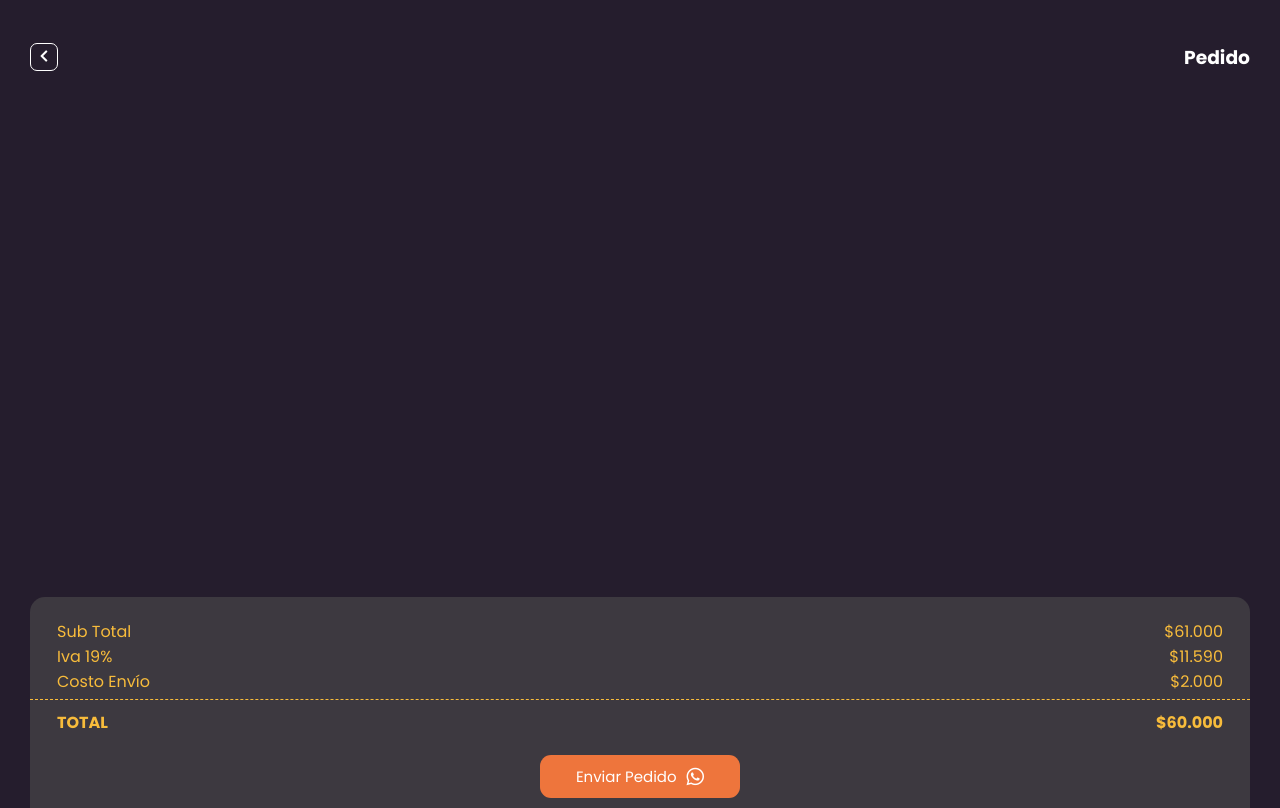
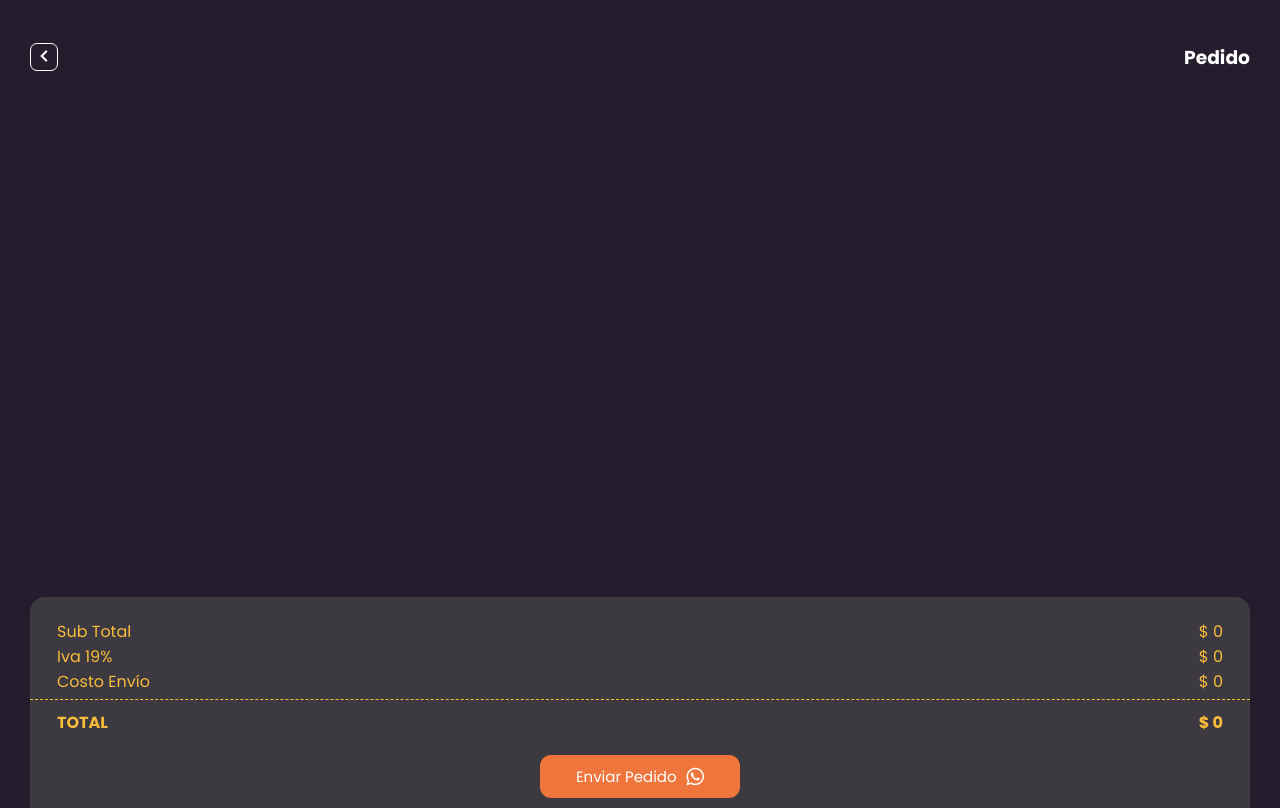
Before and after one commit to solemme1987/terranova-react, a React (Create React App) app: page /auth/cart in a window 1280 px wide. Built offline with nearby package versions, Linux system fonts and the light colour scheme.

Commit message:
carrito terminado

```diff
--- a/src/components/DataPay.js
+++ b/src/components/DataPay.js
@@ -1,22 +1,49 @@
-import React from 'react'
+import React, { useContext } from 'react'
+import { Context } from './context/Context'
+
+
 
 export const DataPay = () => {
+
+const {cart} = useContext(Context)
+let subtotal=0;
+let total= 0;
+let envio= 2000;
+let iva=0;
+
+if(cart.length>0){
+    cart.forEach(({totalCart,quantity,price})=> {
+
+         subtotal+=(quantity*price)
+
+    });
+    iva=(subtotal*19)/100;
+    total+= subtotal+envio+iva;
+}
+
+// formatear moneda
+const formatter = new Intl.NumberFormat('es-CO',{
+    style: 'currency',
+    currency: 'COP',
+    minimumFractionDigits: 0
+})
+
     return (
         <div className="dataPay">
             <div className="payGrid">
                 <div className="rowPay">
                     <span className="payGridItem">Sub Total</span>
-                    <span className="payGridItem">$61.000</span>
+                    <span className="payGridItem">{formatter.format(subtotal>0 ? subtotal : 0)}</span>
                 </div>
 
                 <div className="rowPay">
                     <span className="payGridItem">Iva 19%</span>
-                    <span className="payGridItem">$11.590</span>
+                    <span className="payGridItem">{formatter.format(subtotal>0 ? iva : 0)}</span>
                 </div>
 
                 <div className="rowPay">
                     <span className="payGridItem">Costo Envío</span>
-                    <span className="payGridItem">$2.000</span>
+                    <span className="payGridItem">{formatter.format(subtotal>0 ? envio : 0)}</span>
                 </div>
 
             </div>
@@ -24,7 +51,7 @@ export const DataPay = () => {
             <div className="totalPay">
                 <div className="rowTotal">
                     <span className="payGridItem">Total</span>
-                    <span className="payGridItem">$60.000</span>
+                    <span className="payGridItem">{formatter.format(total>0 ? total : 0)}</span>
                 </div>
                 <div className="payButonBox">
                     <button>
--- a/src/components/Product.js
+++ b/src/components/Product.js
@@ -29,7 +29,6 @@ const {cart, setCart} = useContext(Context)
 
            }
            if (cart.length===0){
-              console.log('El carrito esta vacio')
               setCart(c=>c=[...c,proAdd])
            }else{
              addIntemCart(proAdd)
@@ -90,7 +89,7 @@ const {cart, setCart} = useContext(Context)
         const duplicate= cart.some(pro=>pro.id===proSub.id)
 
         if(duplicate){
-           console.log('el id  se encuentra registrado par restar')
+
             const products = cart.map(produ=>{
 
                if(produ.id===proSub.id){
@@ -101,7 +100,7 @@ const {cart, setCart} = useContext(Context)
                }
 
             });
-            console.log(products)
+
             setCart(c=>c=[...products])
         }
         else{
--- a/src/components/auth/Cart.js
+++ b/src/components/auth/Cart.js
@@ -12,9 +12,9 @@ const {cart} = useContext(Context)
 
 
 
- for (const iterator of cart) {
-     console.log(`${iterator.nameProduct } ${iterator.price}`)
- }
+//  for (const iterator of cart) {
+//      console.log(`${iterator.nameProduct } ${iterator.price}`)
+//  }
 
 
     const clasN="searchBar carrito";
```
Also changed, not shown: 1 other file (tests, documents, lock files or other folders).
